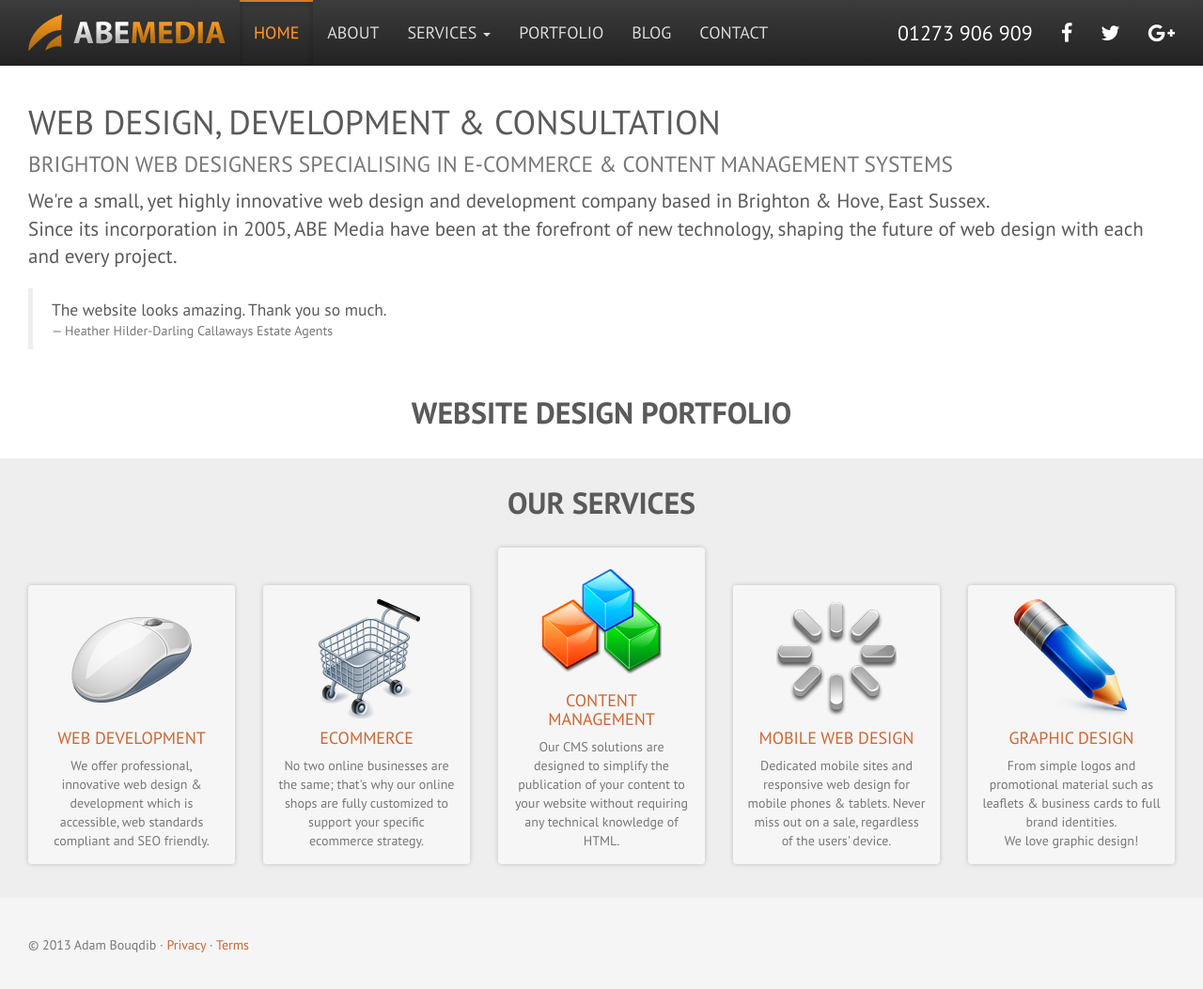
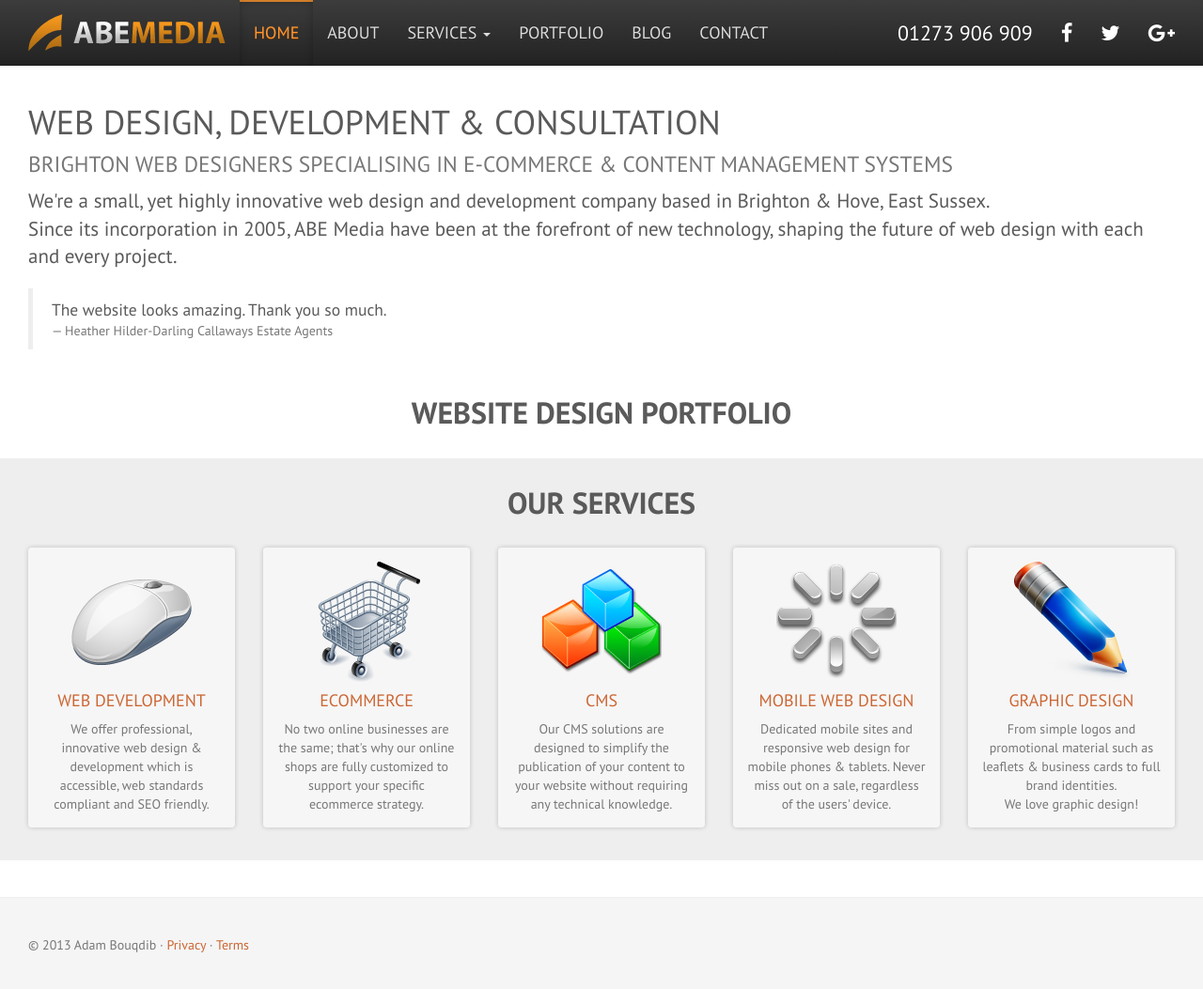
Before and after one commit to abemedia/abemedia.github.io, a Jekyll site: the page built from index.md, in a window 1280 px wide and 1056 px high. Shown: the top 1053 px of the window at 94% size. Built offline with Jekyll 4.4.1, drawn with Linux system fonts in a browser that asks for light colours; nearby versions of some CDN libraries.

Commit message:
Update services.yml

```diff
--- a/_data/services.yml
+++ b/_data/services.yml
@@ -11,11 +11,11 @@
     image: /images/services/cart.png
     desc: "No two online businesses are the same; that's why our online shops are fully customized to support your specific ecommerce strategy."
 -
-    title: Content Management
+    title: CMS
     alias: cms
     url: content-management-systems-cms
     image: /images/services/blocks.png
-    desc: "Our CMS solutions are designed to simplify the publication of your content to your website without requiring any technical knowledge of HTML."
+    desc: "Our CMS solutions are designed to simplify the publication of your content to your website without requiring any technical knowledge."
 -
     title: Mobile Web Design
     alias: mobile
```
